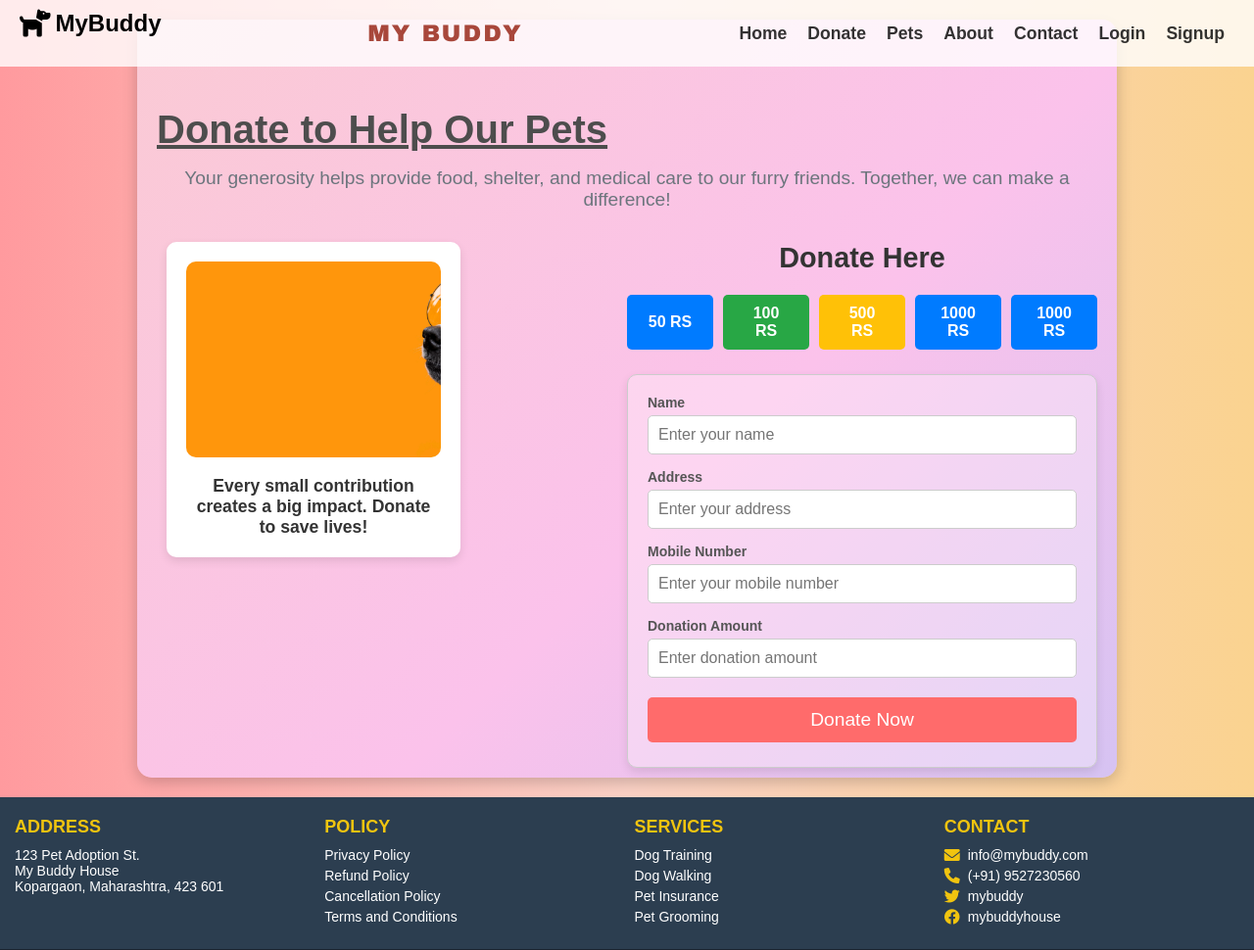
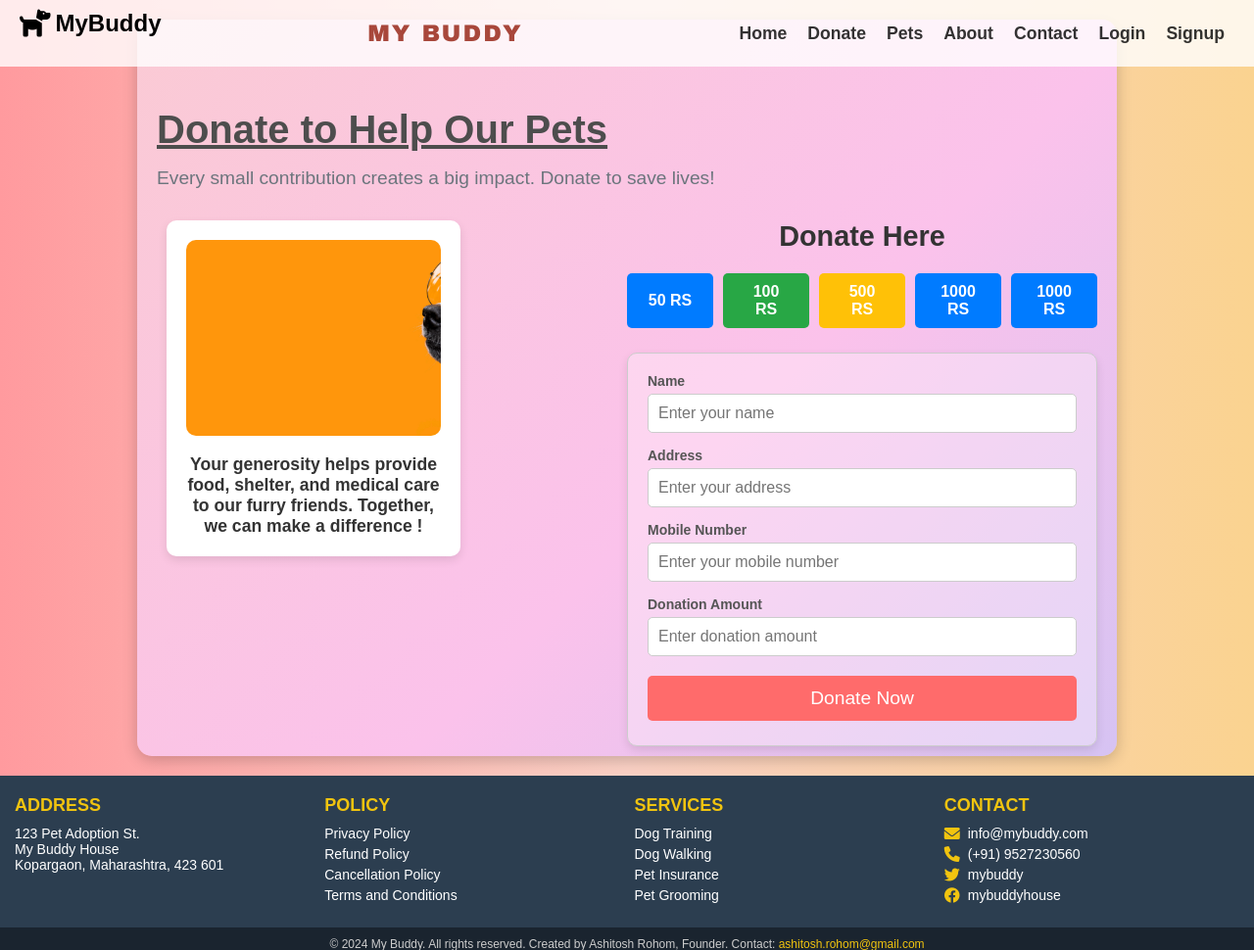
Before and after one commit to ashurohom/MyBuddyProject, a Django app: page /donate/ in a window 1280 px wide. Shown: the top 970 px of the page at 98% size. Run offline with Django 5.2, Linux system fonts and the light colour scheme; some libraries are stand-ins or nearby versions.

Commit message:
update donation page

```diff
--- a/mybuddy/template/donate.html
+++ b/mybuddy/template/donate.html
@@ -7,14 +7,14 @@
     <div class="donation-page">
         <div class="container">
             <h1 class="title">Donate to Help Our Pets</h1>
-            <p class="subtitle">Your generosity helps provide food, shelter, and medical care to our furry friends. Together, we can make a difference!</p>
+            <p class="subtitle">Every small contribution creates a big impact. Donate to save lives!</p>
 
             <div class="row">
                 <!-- Left Column -->
                 <div class="col-md-4">
                     <div class="card">
                         <img src="{% static 'image/dog_head2.jpg' %}" alt="Donation" class="card-image">
-                        <p class="card-text">Every small contribution creates a big impact. Donate to save lives!</p>
+                        <p class="card-text">Your generosity helps provide food, shelter, and medical care to our furry friends. Together, we can make a difference !</p>
                     </div>
                 </div>
 
```
